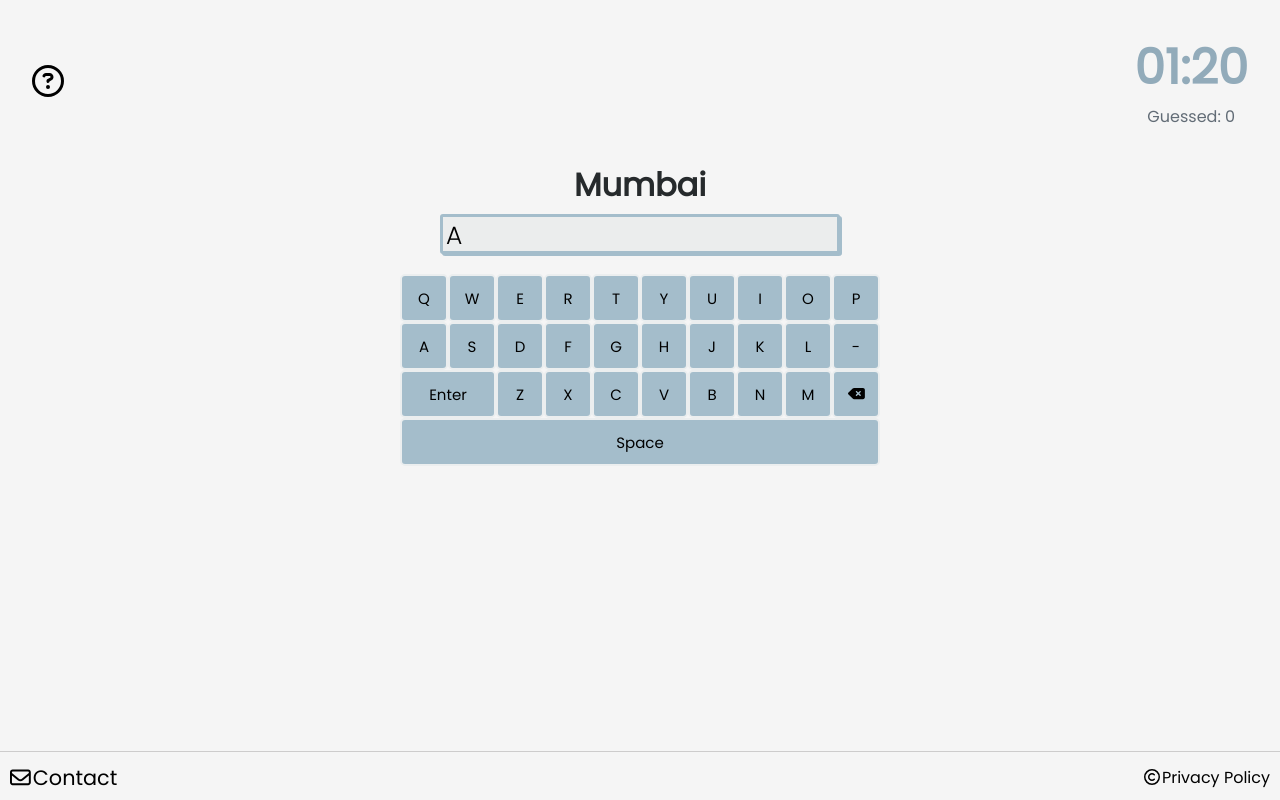
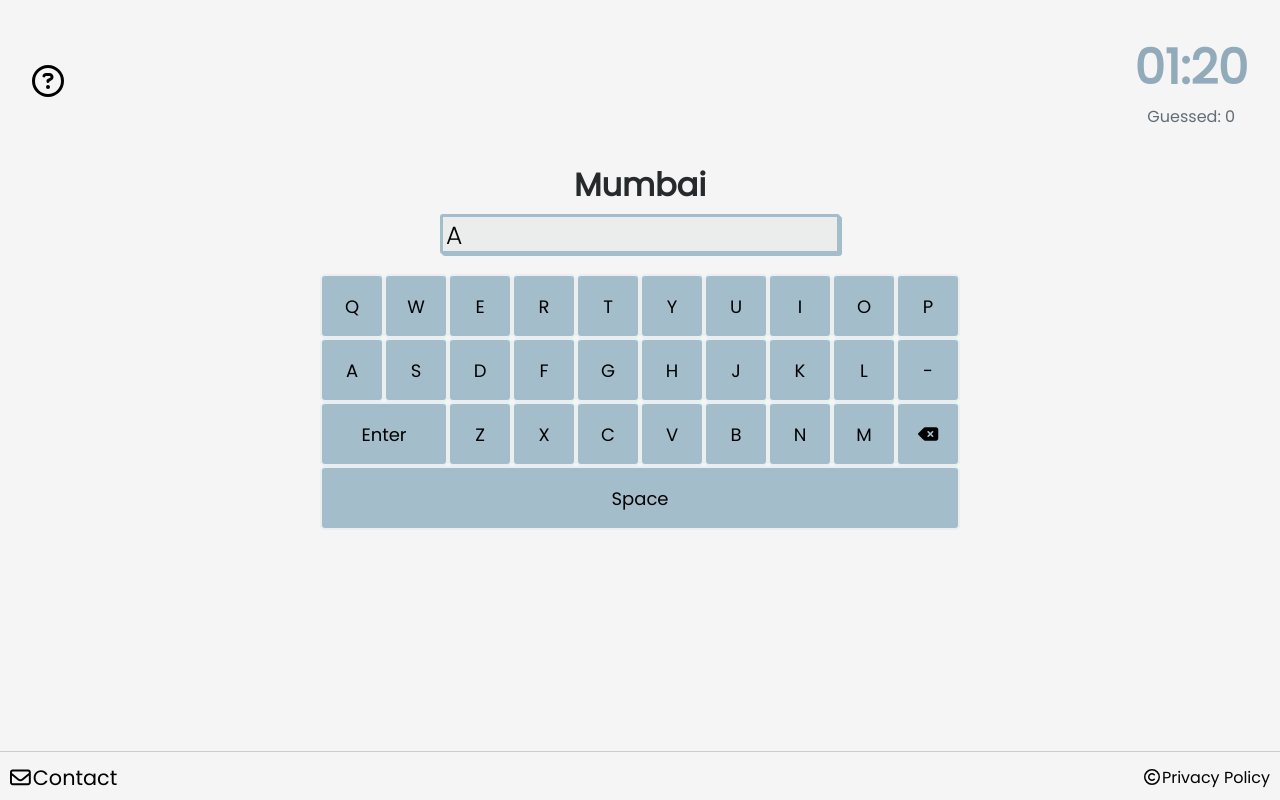
Before and after one commit to nickgabriadze/Towngraphy, a React (Create React App) app: page / in a window 1280 px wide. Built offline with nearby package versions, Linux system fonts and the light colour scheme.

Commit message:
Change a couple of things

```diff
--- a/src/App/App.jsx
+++ b/src/App/App.jsx
@@ -1,8 +1,8 @@
-import React, { useEffect, useReducer } from 'react';
+import React, { useEffect, useReducer, useState } from 'react';
 import './App.css';
 import { Footer } from '../Components/Footer/footer.js';
 import { Keyboard } from '../Components/Keyboard/keyboard.js';
-import { TextBox } from '../Components/Textbox/textBox.js';
+import { TextBox } from '../Components/Textbox/textBox.jsx';
 import { randCity } from '../CheckOrGenerate/randomCity.js'
 import { popularCities } from '../Utils/cities.js';
 import { Timerwithscore } from '../Components/Timer/timer.js';
@@ -17,7 +17,7 @@ function App() {
 
   let generatedCity = randCity(popularCities);
   let nextCity = generatedCity[generatedCity.length - 2].toUpperCase();
-
+  const [width, setWidth] = useState(window.innerWidth)
   const [state, dispatch] =
     useReducer(reducer,
       {
@@ -28,31 +28,40 @@ function App() {
 
   useEffect(() => {
     const myInterval = setInterval(() => {
+      dispatch({ type: "START_TIMER" })
+    }, 1000)
 
-        dispatch({ type: "START_TIMER"})
-
-
-    }, 1000)
     return () => {
       clearInterval(myInterval);
     }
-  },[state.seconds])
+  }, [state.seconds])
+
+  useEffect(() => {
+
+    const handleResize = () => {
+      setWidth(window.innerWidth);
+    }
+
+    window.addEventListener("resize", handleResize);
+
+    return () => window.removeEventListener("resize", handleResize)
+  }, [])
 
   const popUp = <PopUp guessed={state.guessed} dispatch={dispatch} />
   return (
     <>
 
-    {state.gameOver? popUp : ''}
+      {state.gameOver ? popUp : ''}
 
-    <Header />
-    <div id='score-howTo'>
-      <HowTo id="how-to-box"/>
-      {window.innerWidth > 480 ? <Timerwithscore minute={state.minutes} second={state.seconds} guessed={state.guessed} dispatch={dispatch} /> : ''}
+      <Header />
+      <div id='score-howTo'>
+        <HowTo id="how-to-box" />
+        {width > 480 ? <Timerwithscore minute={state.minutes} second={state.seconds} guessed={state.guessed} dispatch={dispatch} /> : ''}
       </div>
 
       <div className="container">
-          {window.innerWidth <= 480? <div id="duplicate-timer" ><Timerwithscore minute={state.minutes} second={state.seconds} guessed={state.guessed} dispatch={dispatch} /> </div> : ''}
-          <TextBox randomCity={state.randomCity} thatLetter={state.nextCity} message={state.message} dispatch={dispatch} />
+        {width <= 480 ? <div id="duplicate-timer" ><Timerwithscore minute={state.minutes} second={state.seconds} guessed={state.guessed} dispatch={dispatch} /> </div> : ''}
+        <TextBox randomCity={state.randomCity} thatLetter={state.nextCity} message={state.message} dispatch={dispatch} />
 
         <div id="keyBrd">
           <Keyboard dispatch={dispatch} />
--- a/src/Components/Keyboard/keyboard.css
+++ b/src/Components/Keyboard/keyboard.css
@@ -103,3 +103,17 @@ button:focus {
     }
 
 }
+
+@media  screen and (min-height: 800px) and (min-width: 1000px){
+
+    .keyboard-grid{
+
+    grid-template-columns: repeat(10,minmax(4rem,1fr));
+    grid-template-rows: repeat(4,minmax(4rem, 1fr));
+
+    }
+    button{
+        font-size: 18px;
+
+    }
+}
```
Also changed, not shown: src/Components/Textbox/textBox.jsx (renamed from src/Components/Textbox/textBox.js).
